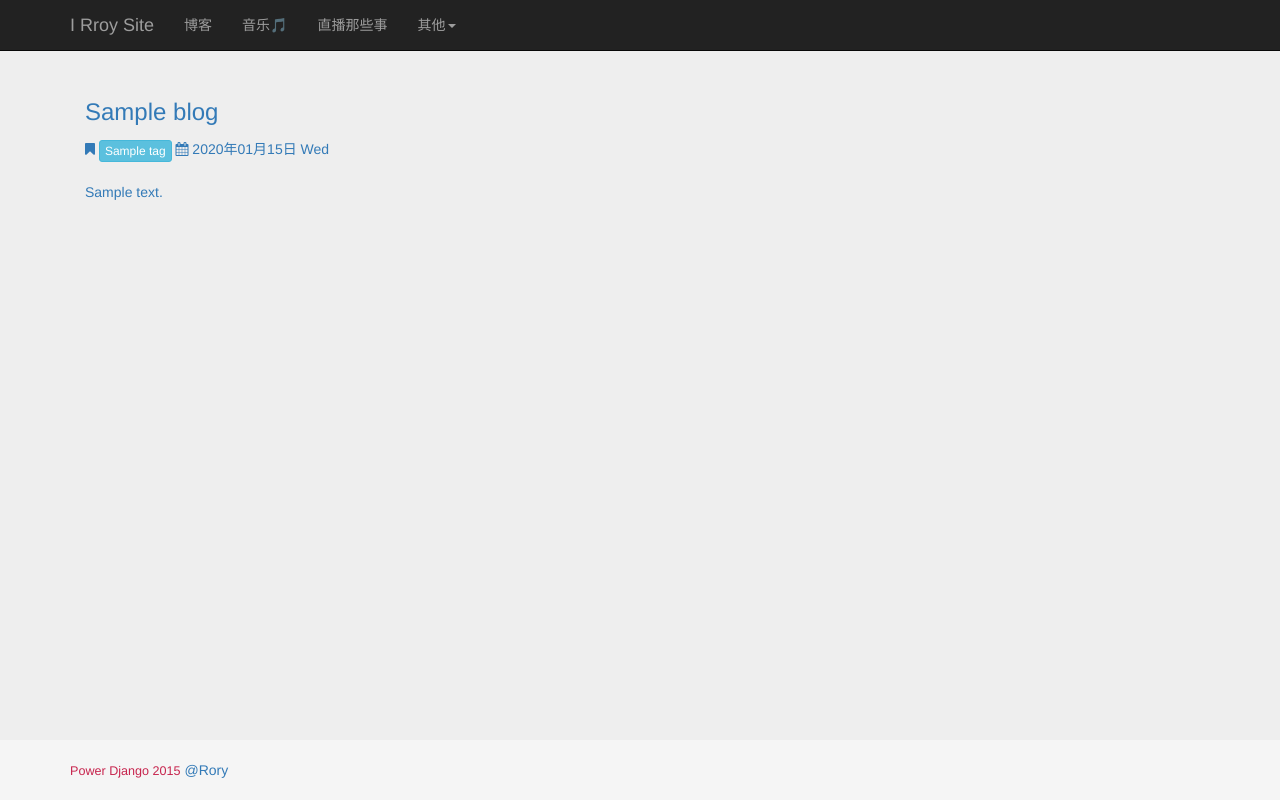
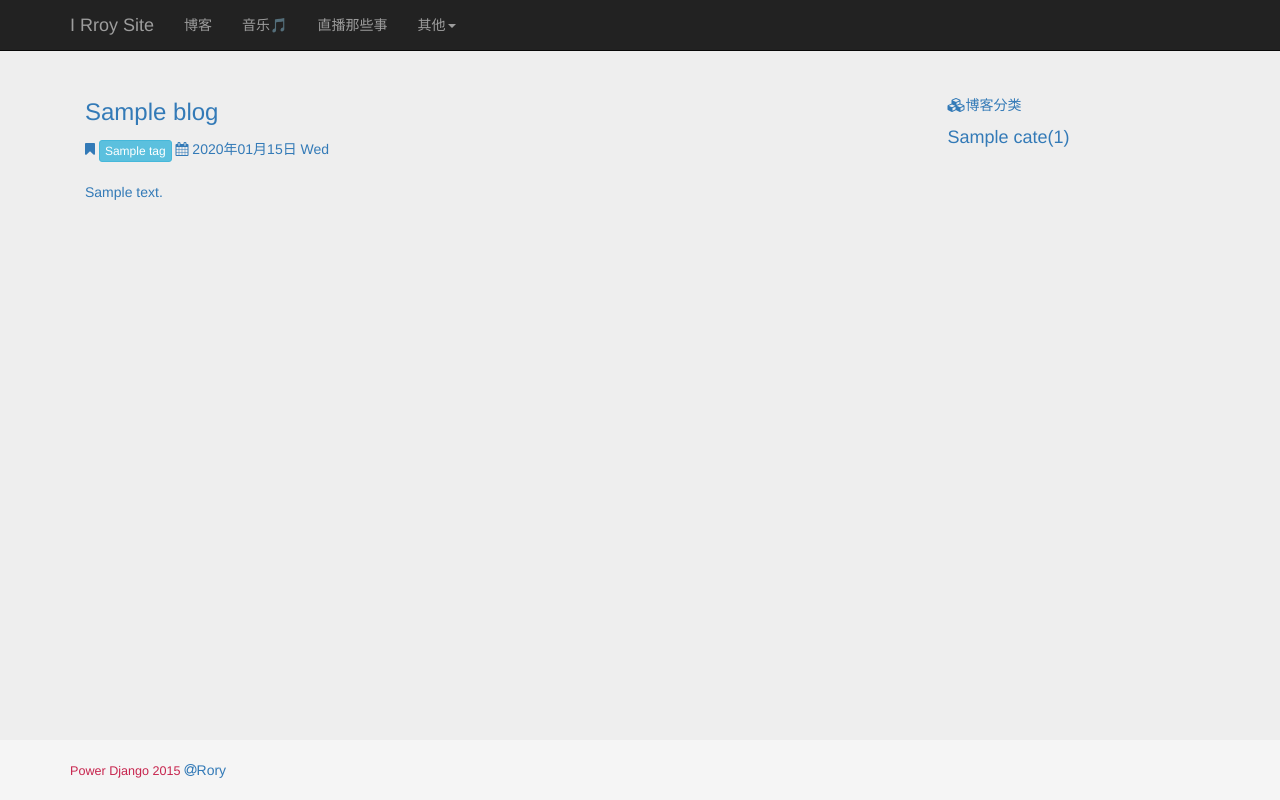
Before and after one commit to Roryjia/irory, a Django app: template src/templates/blog/detail.html in a window 1280 px wide. Run offline with Django 3.2, Linux system fonts and the light colour scheme; the template is opened without the code that fills it: most values are stand-ins (such as "Sample title", 1, 10 or a date in 2020); parts of the project's set-up code (start-up, migrations or seed data) failed here and were passed over; some libraries are stand-ins or nearby versions.

Commit message:
add: blog cates

```diff
--- a/src/templates/base.html
+++ b/src/templates/base.html
@@ -44,7 +44,7 @@
     <footer class="footer">
         <div class="container">
             <div class="mine">
-                <p><span style="color: #c7254e">Power Django 2015</span> <a href="https://www.github.com/Roryjia" target="_blank">@Rory</a></p>
+                <p><span style="color: #c7254e">Power Django 2015</span> <a href="https://www.github.com/Roryjia" target="_blank"><i class="fa fa-at" aria-hidden="true"></i>Rory</a></p>
             </div>
         </div>
     </footer>
--- a/src/templates/blog/detail.html
+++ b/src/templates/blog/detail.html
@@ -25,7 +25,18 @@
                     </div>
                 </div>
             </div>
-            <div class="blog-nav col-xs-3"></div>
+            <div class="blog-nav col-xs-3">
+                <div class="blog-category">
+                    <p>
+                        <i class="fa fa-cubes" aria-hidden="true"></i>博客分类
+                    </p>
+                    {% for c in cates %}
+                        <a href="{% url 'blog_list' %}?cid={{ c.id }}">
+                            {{ c.name }}({{ c.num_cates }})
+                        </a>
+                    {% endfor %}
+                </div>
+            </div>
         </div>
     </div>
 {% endblock %}
--- a/static/css/blog.css
+++ b/static/css/blog.css
@@ -30,3 +30,14 @@ div.blog-page{
         width: 100%;
     }
 }
+
+.blog-nav{
+    margin-top: 45px;
+}
+.blog-category a {
+    text-decoration: none;
+    font-size: large;
+}
+.blog-category p {
+    color: #337ab7;
+}
```
Also changed, not shown: src/blog/views.py (+12 -2 lines), src/templates/blog/list.html (+10 -1 lines), static/image/favicon.ico.
